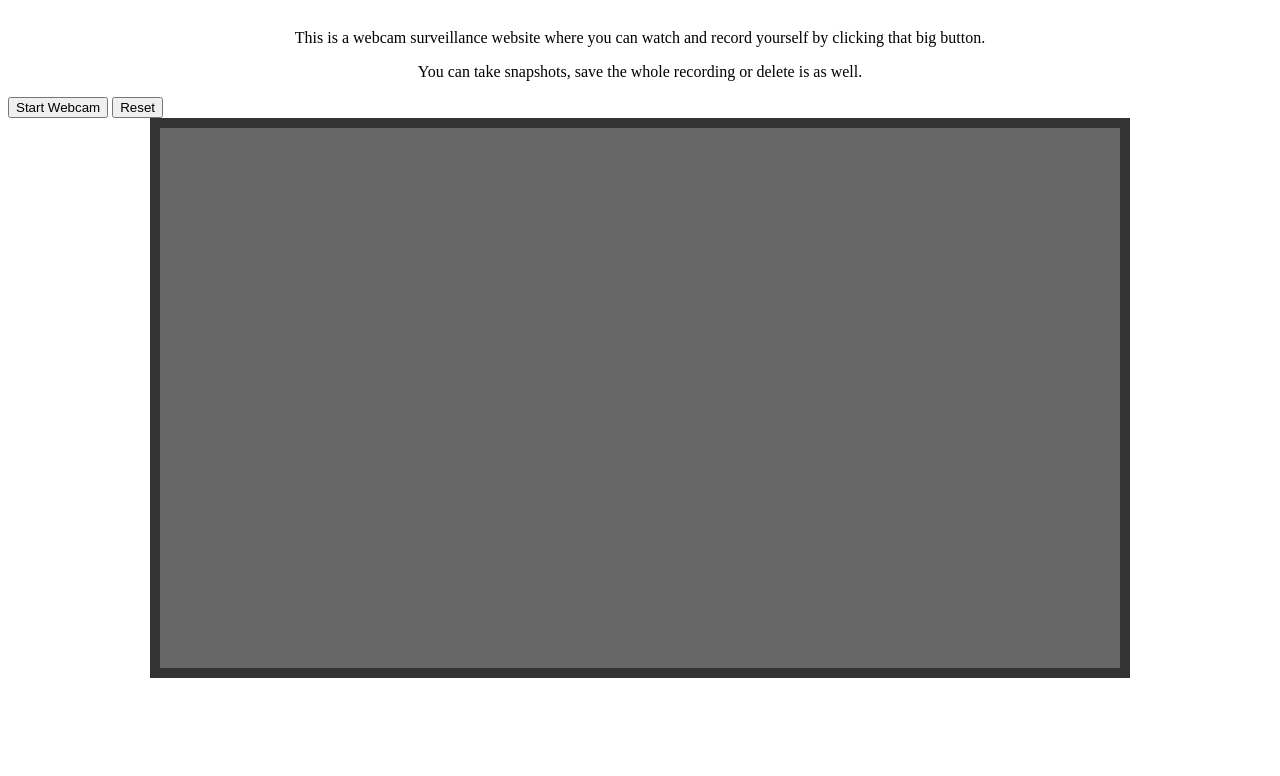
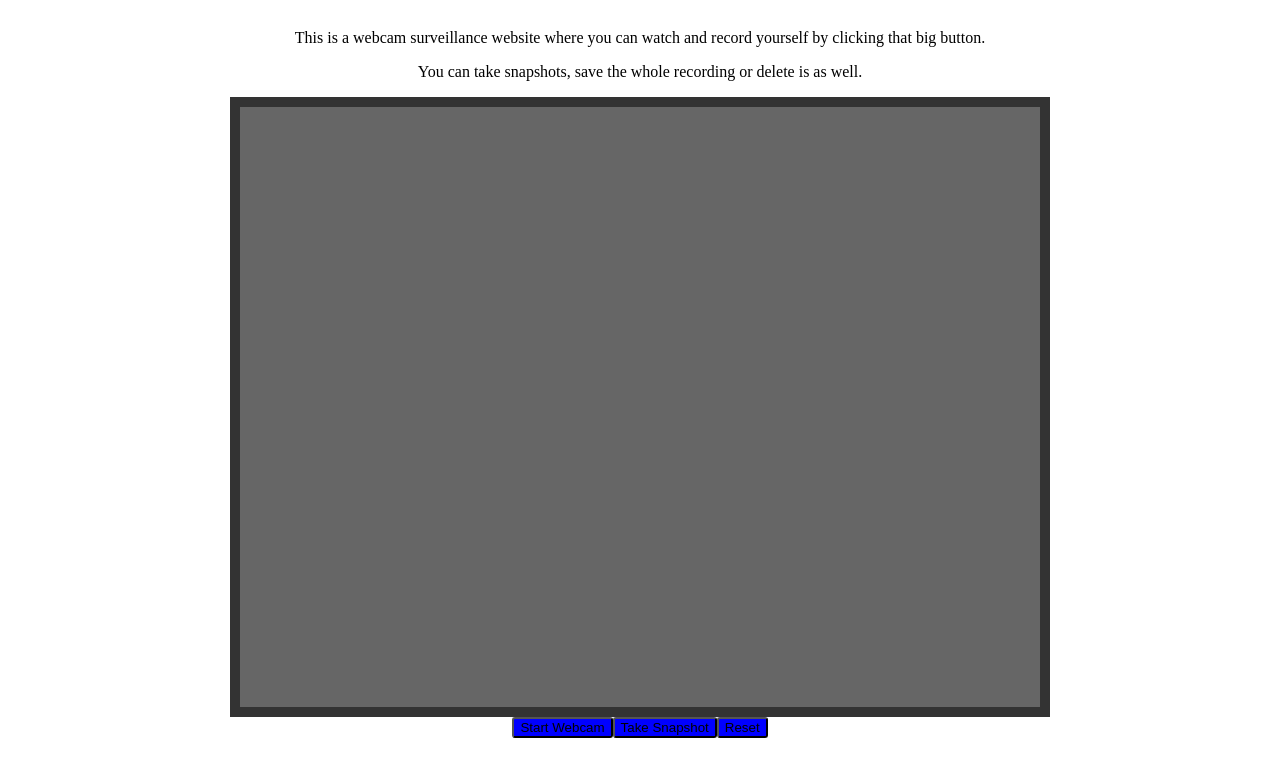
Before and after one commit to elaww/gyArbete, a plain HTML site: page gyArbete/index.html in a window 1280 px wide. Shown: the part 90-866 px from the top of the page. Before the commit the page ends 800 px from the top, so only its background shows below. Drawn offline with Linux system fonts and the light colour scheme.

Commit message:
Add files via upload

```diff
--- a/gyArbete/index.html
+++ b/gyArbete/index.html
@@ -4,21 +4,33 @@
     <meta charset="utf-8">
     <meta name="Webcam Surveillance Website" content="record yourself">
     <link rel="stylesheet" href="style.css">
-    <title></title>
+    <link rel="stylesheet" href="button.scss">
+    <title> Record Yourself</title>
+
   </head>
 
-  <body>
+  <body onload="init();">
     <h1>Welcome to WSW</h1>
     <p>This is a webcam surveillance website where you can watch and record yourself by clicking that big button.</p>
     <p>You can take snapshots, save the whole recording or delete is as well.</p>
-    <button type="button" name="start">Start Webcam</button>
-    <button type="button" name="reset">Reset</button>
+
 
     <div id="frame">
-      <video aoutoplay="true" id="videoElement"></video>
+      <video autoplay="true" id="videoElement"></video>
     </div>
 
+
+    <div class="knapp">
+     <input type="button" value="Start Webcam" id="ela" name="start" onclick="startCam();">
+     <input type="button" value="Take Snapshot" name="snapshot" onclick="takeSnapshot();">
+     <input type="button" value="Reset" name="reset" onclick="reset();">
+    </div>
+
+
+    <canvas id="canvas" width="800" height="600">
+  </canvas>
     <script src="script.js"></script>
+
 
   </body>
 </html>
--- a/gyArbete/script.js
+++ b/gyArbete/script.js
@@ -14,4 +14,22 @@ function startCam() {
 }
 }
 
-//function reset() {}
+
+function reset() {
+  webcamStream.stop();
+
+}
+
+var canvas, ctx;
+
+      function init() {
+        // Get the canvas and obtain a context for
+        // drawing in it
+        canvas = document.getElementById("canvas");
+        ctx = canvas.getContext('2d');
+      }
+
+      function takeSnapshot() {
+         // Draws current image from the video element into the canvas
+        ctx.drawImage(video, 0,0, canvas.width, canvas.height);
+      }
--- a/gyArbete/style.css
+++ b/gyArbete/style.css
@@ -1,13 +1,17 @@
+body{
+    display: block;
+}
+
 #frame {
     margin: 0px auto;
-    width: 960px;
-    height: 540px;
+    width: 800px;
+    height: 600px;
     border: 10px #333 solid;
 }
 
 #videoElement {
-    width: 960px;
-    height: 540px;
+    width: 800px;
+    height: 600px;
     background-color: #666;
 
 }
@@ -21,3 +25,35 @@ p{
     font-size: 1em;
     text-align: center;
 }
+
+.knapp{
+    display: flex;
+    flex-direction: row;
+    justify-content: center;
+}
+
+input, button{
+    background: blue;
+    border-radius: 3px;
+    transition: transform 3ms ease;
+}
+
+input:active, button:active{
+  transform: scale(1.2);
+  transform: translateX(-15%) translateY(-15%);}
+
+input:hover, button:hover{
+  cursor: pointer;
+}
+
+&:after {
+    content: "";
+    display: block;
+    position: absolute;
+    width: 100%;
+    height: 10%;
+    border-radius: 50%;
+    background-color: darken(#f1c40f, 20%);
+    opacity: 0.4;
+    bottom: -30px;
+  }
```
